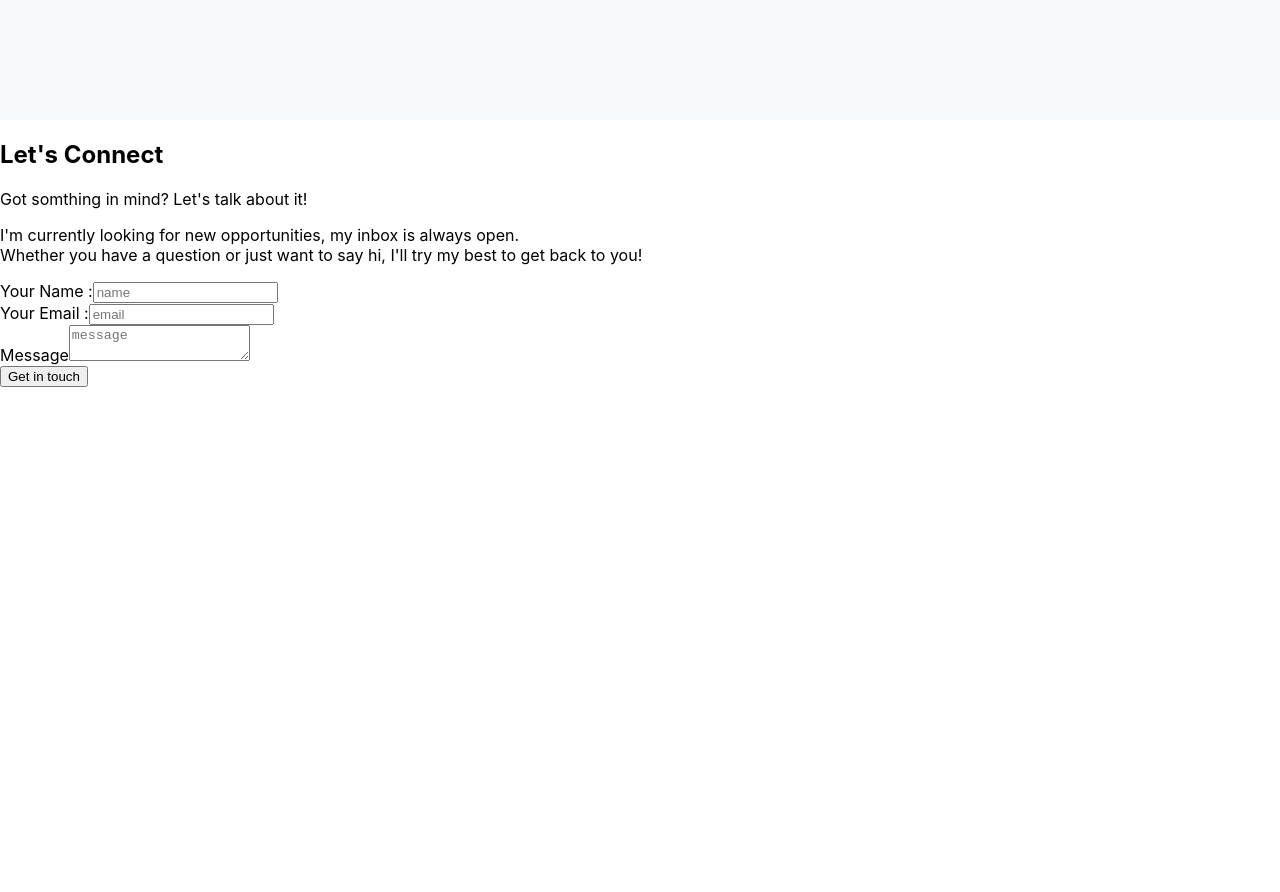
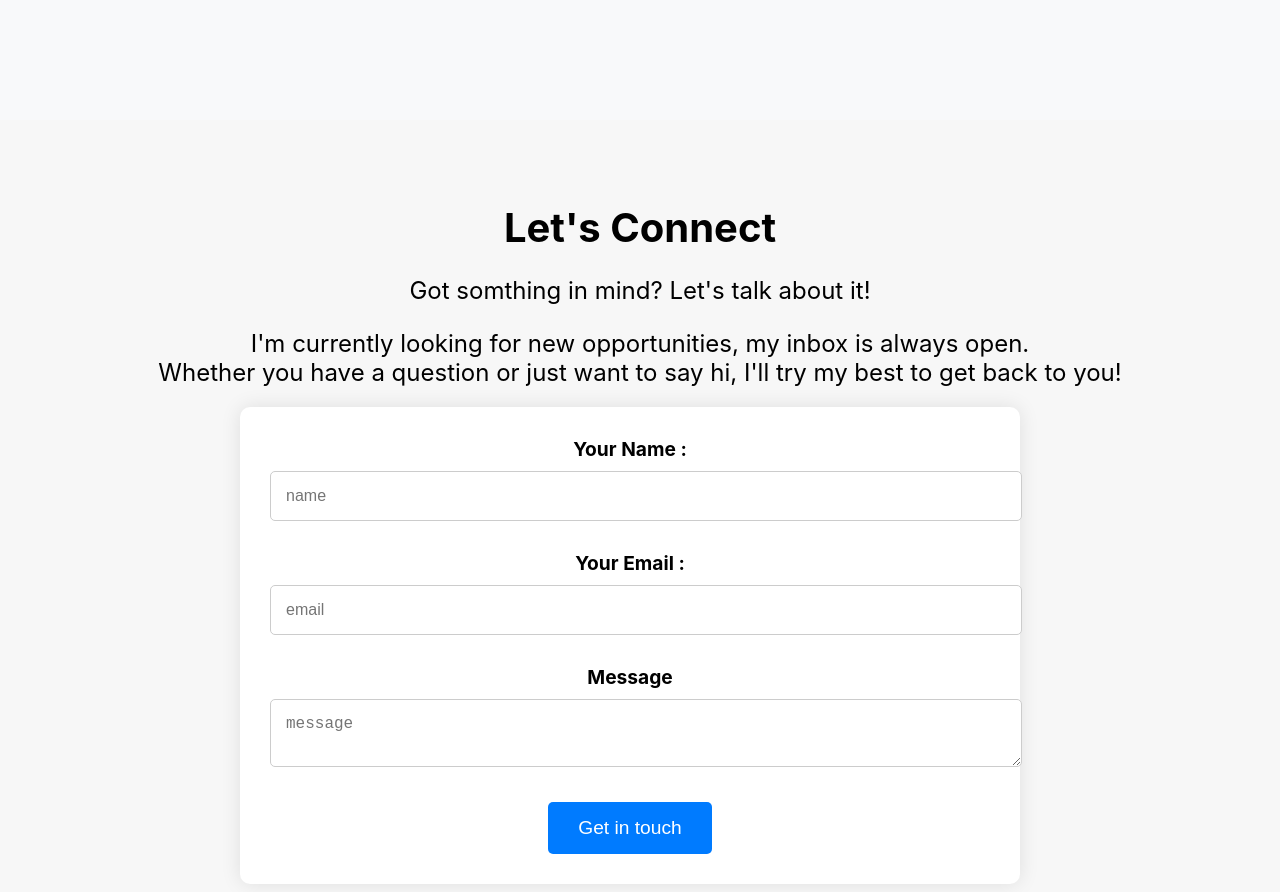
Before and after one commit to abdozayan12/New-Portfolio, a React (Create React App) app: page / in a window 1280 px wide. Shown: the part 680-1572 px from the top of the page. Before the commit the page ends 1067 px from the top, so only its background shows below. Built offline with nearby package versions, Linux system fonts and the light colour scheme.

Commit message:
Update Contact.css

```diff
--- a/src/components/contact/Contact.css
+++ b/src/components/contact/Contact.css
@@ -0,0 +1,82 @@
+.contact {
+    padding: 50px 0;
+    background-color: #f7f7f7;
+    text-align: center;
+  }
+
+  .contact h2 {
+    font-size: 2.5rem;
+    margin-bottom: 20px;
+  }
+
+  .contact p {
+    font-size: 1.5rem;
+    margin-bottom: 20px;
+  }
+
+  .contact .contact-form-container {
+    display: flex;
+    justify-content: center;
+    align-items: flex-start;
+  }
+
+  .contact .contact-form-cont {
+    display: flex;
+    flex-direction: row;
+    width: 80%;
+    max-width: 800px;
+  }
+
+  .contact .contact-form {
+    background-color: #fff;
+    padding: 30px;
+    border-radius: 10px;
+    box-shadow: 0 0 20px rgba(0, 0, 0, 0.1);
+    flex: 1;
+    margin-right: 20px;
+  }
+
+  .contact .form-element {
+    margin-bottom: 30px;
+    width: 100%;
+  }
+
+  .contact label {
+    display: block;
+    font-weight: bold;
+    font-size: 1.2rem;
+  }
+
+  .contact input,
+  .contact textarea {
+    width: 100%;
+    padding: 15px;
+    margin-top: 10px;
+    border: 1px solid #ccc;
+    border-radius: 5px;
+    font-size: 1rem;
+  }
+
+  .contact .submit-button {
+    background-color: #007bff;
+    color: #fff;
+    padding: 15px 30px;
+    border: none;
+    border-radius: 5px;
+    cursor: pointer;
+    font-size: 1.2rem;
+  }
+
+  .contact .submit-button:disabled {
+    background-color: #ccc;
+    cursor: not-allowed;
+  }
+
+  .contact .success-message {
+    margin-top: 30px;
+    background-color: #d4edda;
+    border: 1px solid #c3e6cb;
+    border-radius: 10px;
+    padding: 20px;
+    font-size: 1.2rem;
+  }
```
